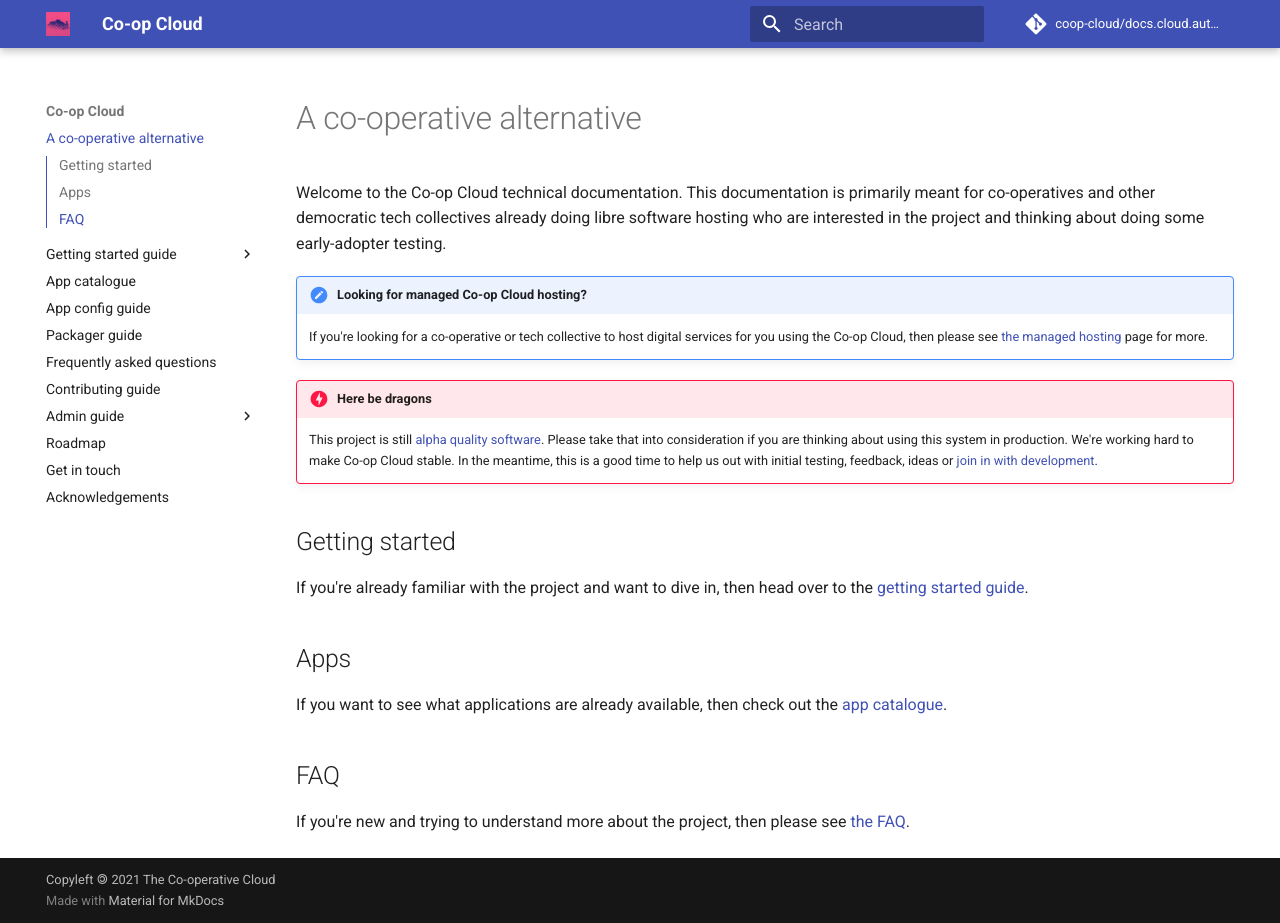
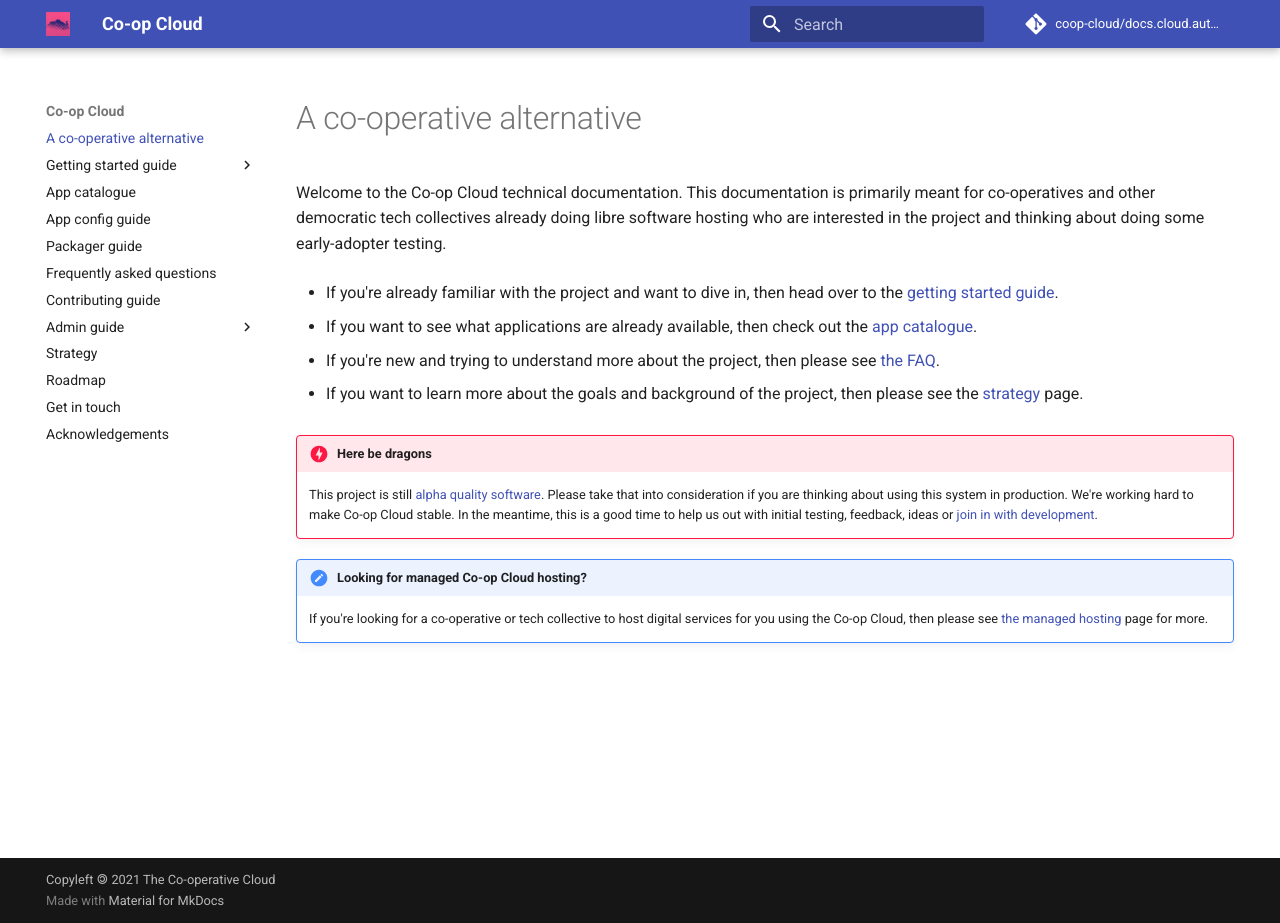
Before and after one commit to mayel/docs.coopcloud.tech, an MkDocs documentation site: the page built from docs/index.md, in a window 1280 px wide and 923 px high. Built offline with MkDocs 1.6.1 and Material for MkDocs 9.7.7, drawn with Linux system fonts in a browser that asks for light colours.

Commit message:
Add strateg page and keep shuffling

```diff
--- a/docs/index.md
+++ b/docs/index.md
@@ -4,22 +4,18 @@
 
 Welcome to the Co-op Cloud technical documentation. This documentation is primarily meant for co-operatives and other democratic tech collectives already doing libre software hosting who are interested in the project and thinking about doing some early-adopter testing.
 
-!!! note "Looking for managed Co-op Cloud hosting?"
+- If you're already familiar with the project and want to dive in, then head over to the [getting started guide](/overview/).
 
-    If you're looking for a co-operative or tech collective to host digital services for you using the Co-op Cloud, then please see [the managed hosting](/managed/) page for more.
+- If you want to see what applications are already available, then check out the [app catalogue](/apps/).
+
+- If you're new and trying to understand more about the project, then please see [the FAQ](/faq/).
+
+- If you want to learn more about the goals and background of the project, then please see the [strategy](/strategy) page.
 
 !!! danger "Here be dragons"
 
     This project is still [alpha quality software](https://en.wikipedia.org/wiki/Software_release_life_cycle#Alpha). Please take that into consideration if you are thinking about using this system in production. We're working hard to make Co-op Cloud stable. In the meantime, this is a good time to help us out with initial testing, feedback, ideas or [join in with development](/contribute/).
 
-## Getting started
+!!! note "Looking for managed Co-op Cloud hosting?"
 
-If you're already familiar with the project and want to dive in, then head over to the [getting started guide](/overview/).
-
-## Apps
-
-If you want to see what applications are already available, then check out the [app catalogue](/apps/).
-
-## FAQ
-
-If you're new and trying to understand more about the project, then please see [the FAQ](/faq/).
+    If you're looking for a co-operative or tech collective to host digital services for you using the Co-op Cloud, then please see [the managed hosting](/managed/) page for more.
--- a/mkdocs.yml
+++ b/mkdocs.yml
@@ -48,6 +48,7 @@
       - Back-up and restore an app: backup-restore.md
       - Scale an app up to handle more traffic: scale.md
       - Roll an app back to a previous version: rollback.md
+  - Strategy: strategy.md
   - Roadmap: roadmap.md
   - Get in touch: contact.md
   - Acknowledgements: credits.md
```
Also changed, not shown: docs/faq.md (+2 -0 lines), docs/strategy.md (added, +17 -0 lines).
